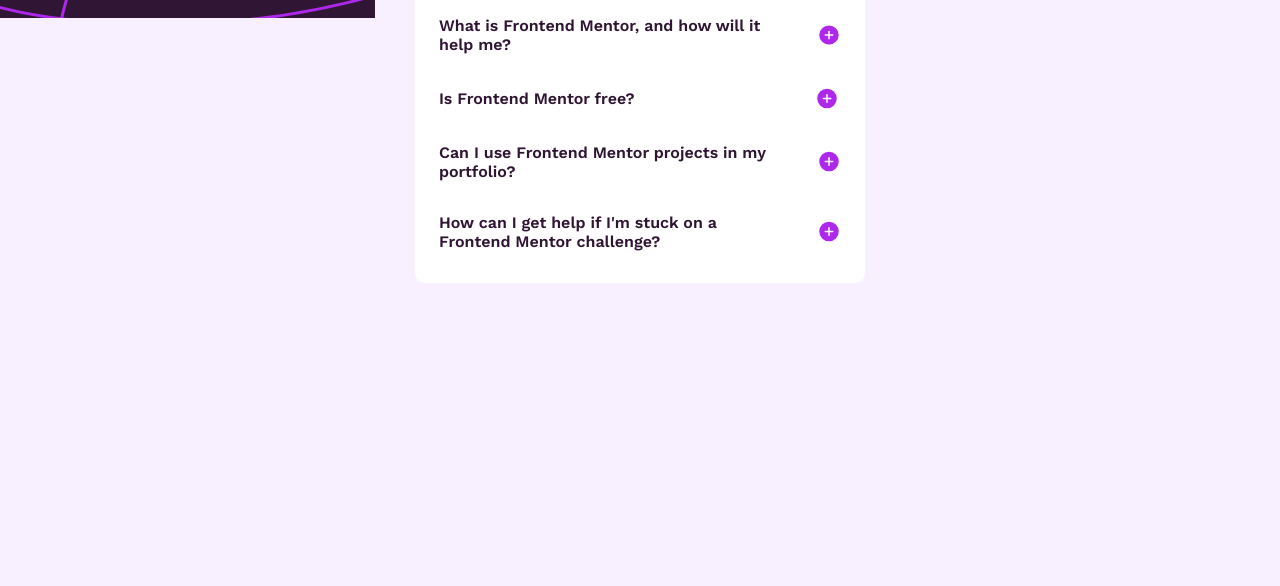
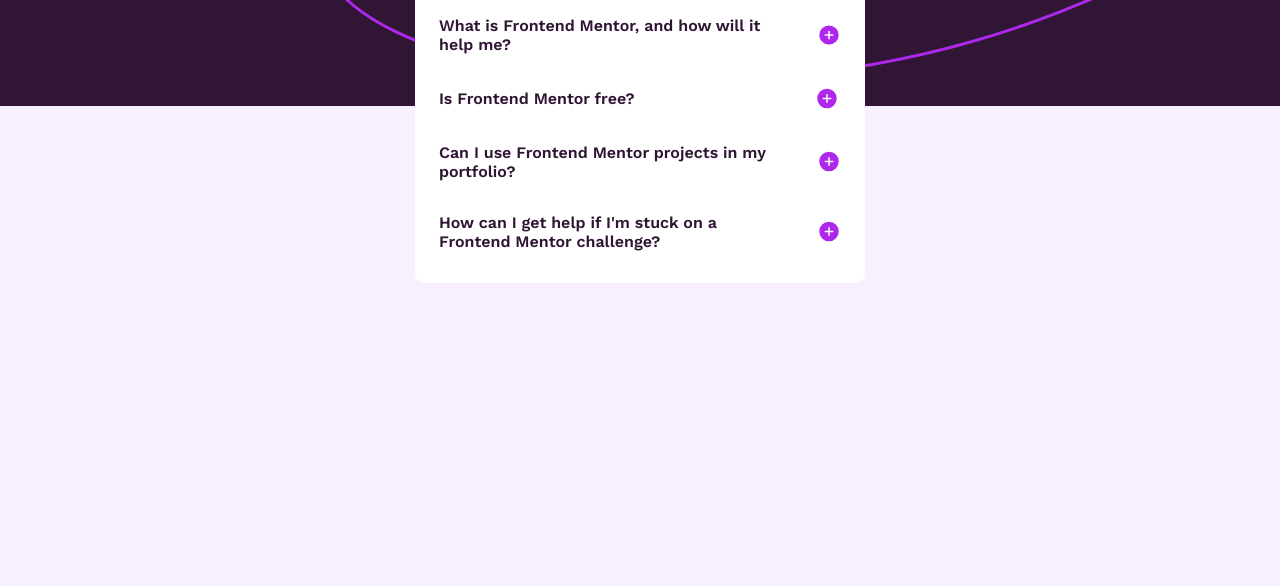
Before and after one commit to has-dev11/Frontend-Mentor-FAQ-Accordion, a plain HTML site: page index.html in a window 1280 px wide. Shown: the part 214-800 px from the top of the page. Drawn offline with Linux system fonts and the light colour scheme.

Commit message:
Just I forget change the background image for desktop

```diff
--- a/css/style.css
+++ b/css/style.css
@@ -91,6 +91,9 @@
     }
 }
 @media screen and (min-width: 500px) {
+    body {
+        background-image: url("/assets/images/background-pattern-desktop.svg");
+    }
     .card {
         width: 450px;
     }
```
